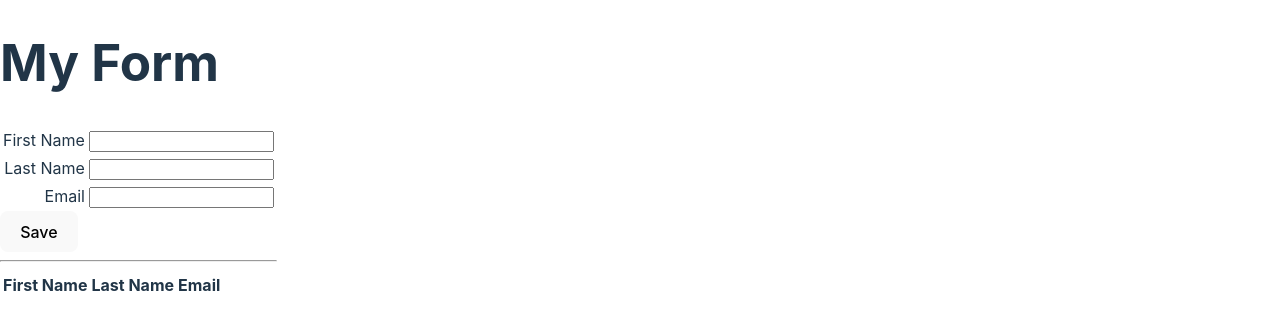
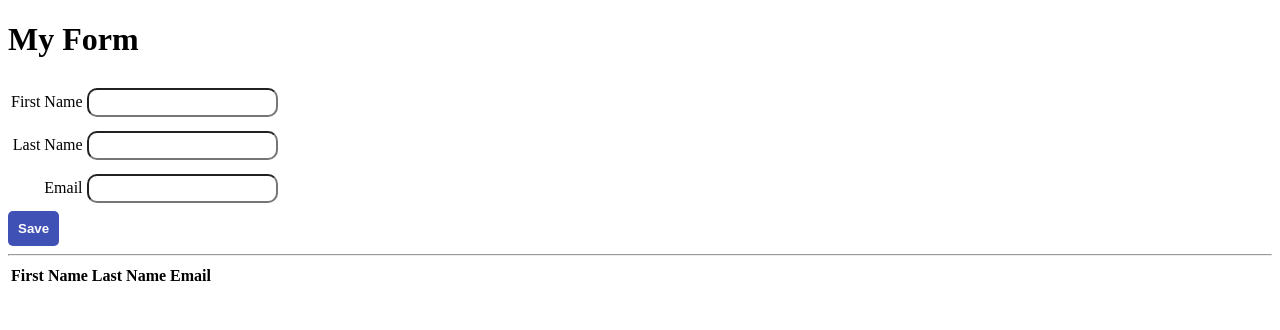
Before and after one commit to CreativeForNoReason/komunalai-client, a React (Vite) app: page / in a window 1280 px wide. Shown: the top 330 px of the page. Built offline with nearby package versions, Linux system fonts and the light colour scheme.

Commit message:
style reset

```diff
--- a/src/index.css
+++ b/src/index.css
@@ -1,69 +1,25 @@
-:root {
-  font-family: Inter, system-ui, Avenir, Helvetica, Arial, sans-serif;
-  line-height: 1.5;
-  font-weight: 400;
-
-  color-scheme: light dark;
-  color: rgba(255, 255, 255, 0.87);
-  background-color: #242424;
-
-  font-synthesis: none;
-  text-rendering: optimizeLegibility;
-  -webkit-font-smoothing: antialiased;
-  -moz-osx-font-smoothing: grayscale;
-  -webkit-text-size-adjust: 100%;
+*, *:before, *:after {
+  box-sizing: border-box;
 }
 
-a {
-  font-weight: 500;
-  color: #646cff;
-  text-decoration: inherit;
-}
-a:hover {
-  color: #535bf2;
-}
-
-body {
-  margin: 0;
-  display: flex;
-  place-items: top;
-  min-width: 320px;
-  min-height: 100vh;
-}
-
-h1 {
-  font-size: 3.2em;
-  line-height: 1.1;
+input[type=text] {
+  padding: 5px;
+  margin: 5px 0;
+  border-radius: 10px;
 }
 
 button {
-  border-radius: 8px;
-  border: 1px solid transparent;
-  padding: 0.6em 1.2em;
-  font-size: 1em;
-  font-weight: 500;
-  font-family: inherit;
-  background-color: #1a1a1a;
-  cursor: pointer;
-  transition: border-color 0.25s;
+
+  /* remove default behavior */
+  appearance:none;
+  -webkit-appearance:none;
+
+  /* usual styles */
+  padding:10px;
+  border:none;
+  background-color:#3F51B5;
+  color:#fff;
+  font-weight:600;
+  border-radius:5px;
+
 }
-button:hover {
-  border-color: #646cff;
-}
-button:focus,
-button:focus-visible {
-  outline: 4px auto -webkit-focus-ring-color;
-}
-
-@media (prefers-color-scheme: light) {
-  :root {
-    color: #213547;
-    background-color: #ffffff;
-  }
-  a:hover {
-    color: #747bff;
-  }
-  button {
-    background-color: #f9f9f9;
-  }
-}
```
